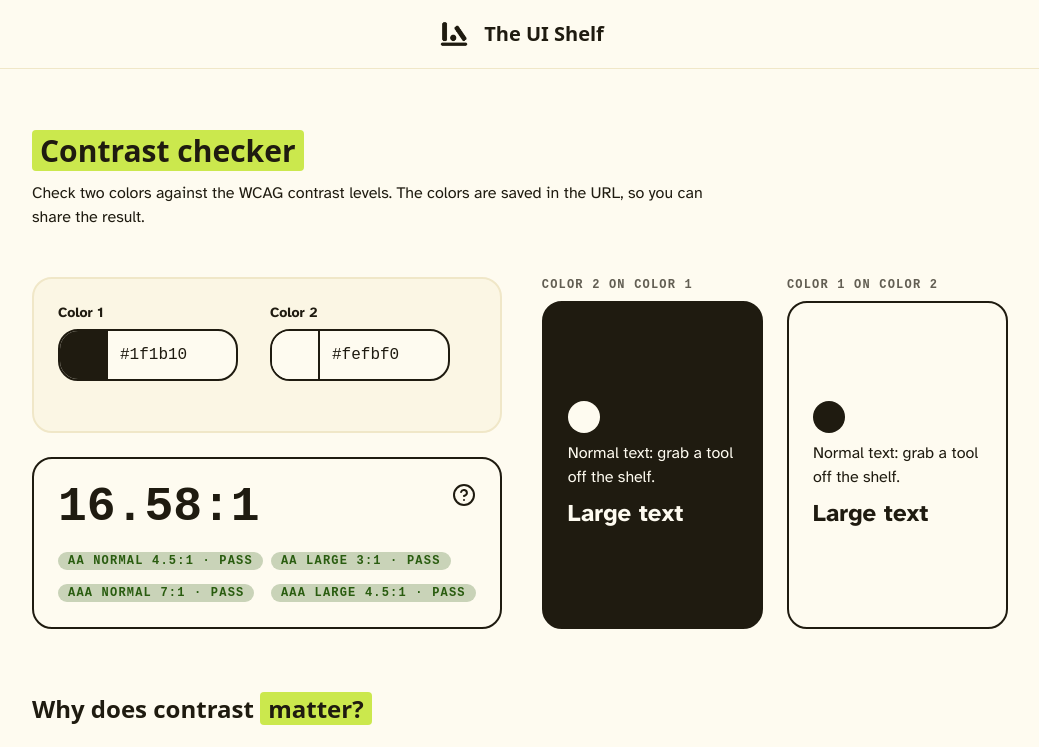
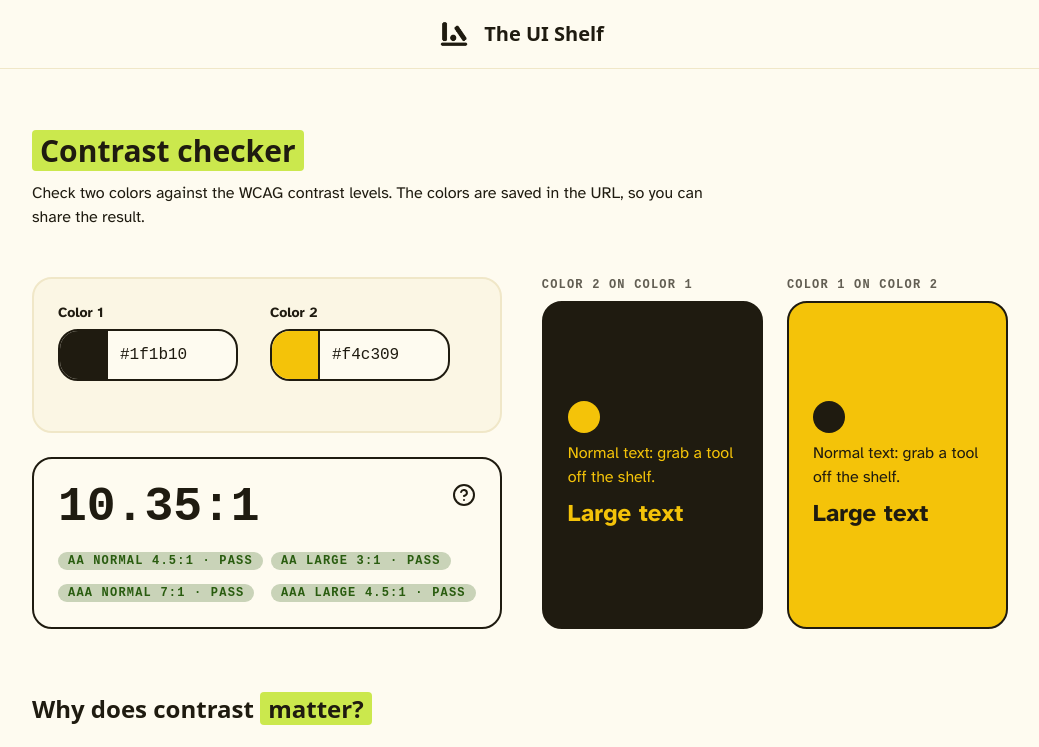
Before and after one commit to camilamarendazzo/ui-shelf, a React (Vite) app: page /contrast-checker in a window 1280 px wide. Shown: the top 747 px of the page, without its empty margins (120-1159 px from the left). Built offline with nearby package versions, Linux system fonts and the light colour scheme.

Commit message:
feat: open the checker with brand colors

```diff
--- a/src/tools/contrast-checker/useColorPair.ts
+++ b/src/tools/contrast-checker/useColorPair.ts
@@ -4,7 +4,7 @@ import { formatHex, parseHex } from "../../lib/color";
 import type { Rgb } from "../../lib/color";
 
 const DEFAULT_C1: Rgb = { r: 31, g: 27, b: 16 };
-const DEFAULT_C2: Rgb = { r: 254, g: 251, b: 240 };
+const DEFAULT_C2: Rgb = { r: 244, g: 195, b: 9 };
 
 export interface ColorState {
   text: string;
```
